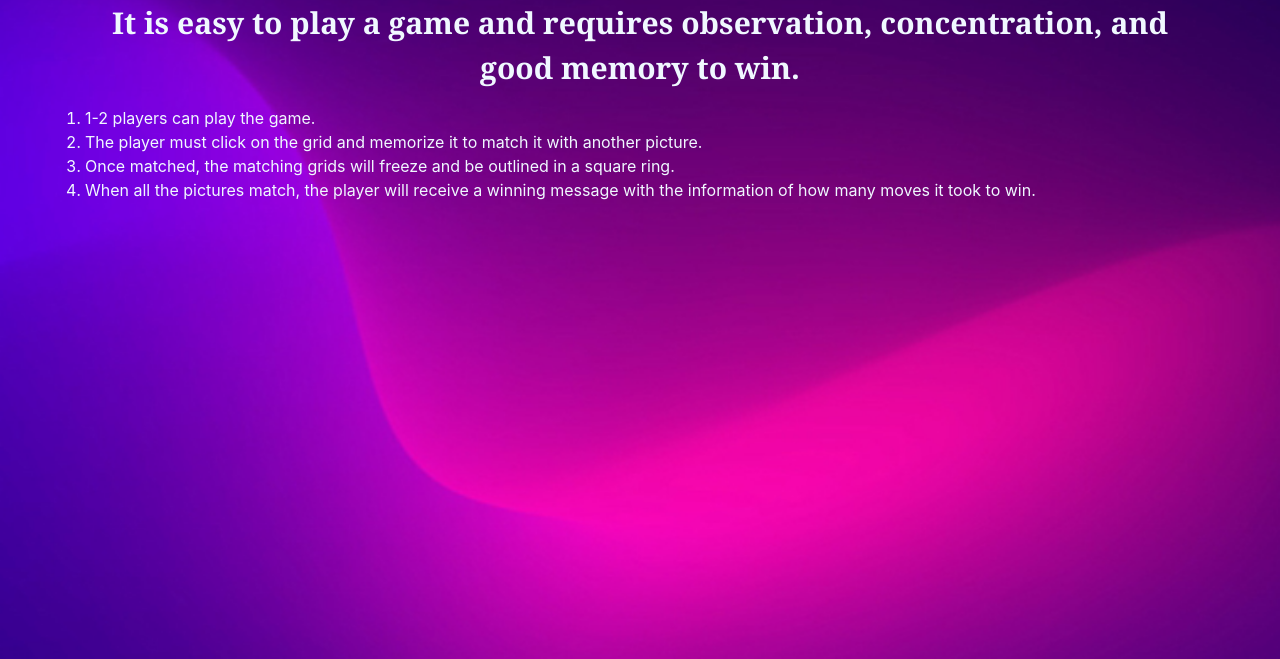
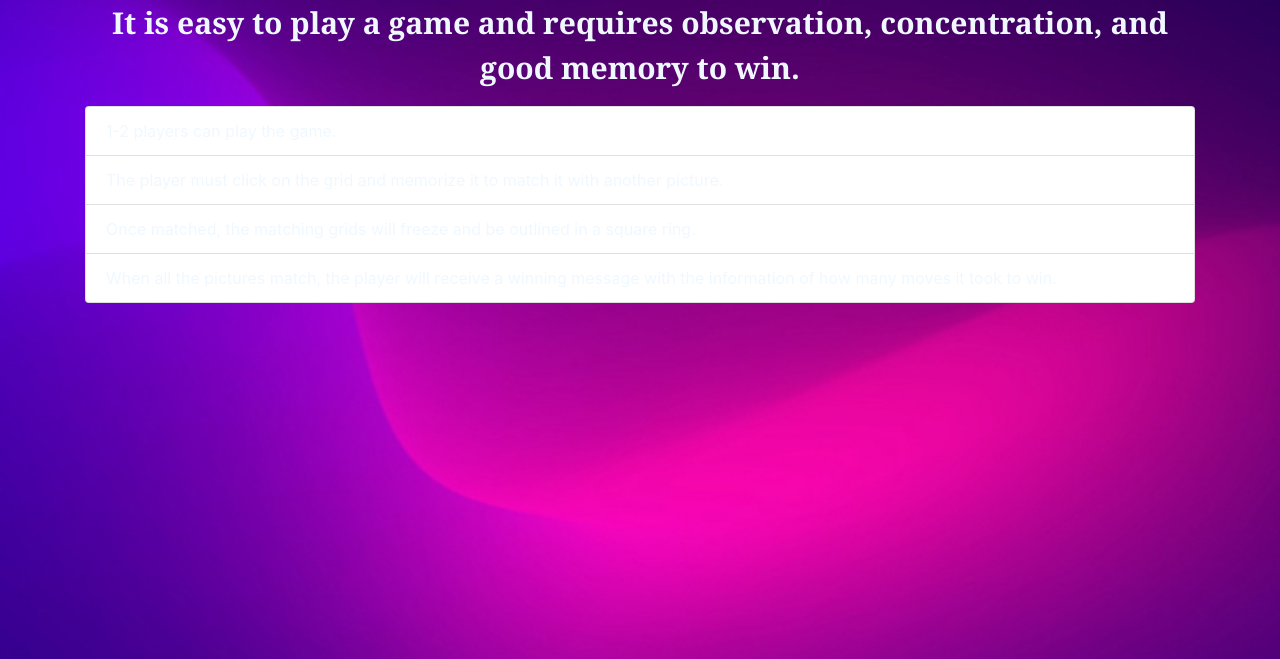
Before and after one commit to ManishaDubey1985/MemoryGameProject2, a plain HTML site: page gameHow.html in a window 1280 px wide. Shown: the part 141-800 px from the top of the page. Drawn offline with nearby package versions, Linux system fonts and the light colour scheme.

Commit message:
Validation completed for the HTML pages and fixed some bugs

```diff
--- a/gameHow.html
+++ b/gameHow.html
@@ -58,10 +58,10 @@
         <p>It is easy to play a game and requires observation, concentration, and good memory to win.</p>
         <!-- bootstrap classes reference: https://www.w3schools.com/bootstrap/bootstrap_list_groups.asp -->
         <ol class="list-group" style="color: aliceblue;">
-            <li clas="list-group-item">1-2 players can play the game.</li>
-            <li clas="list-group-item">The player must click on the grid and memorize it to match it with another picture.</li>
-            <li clas="list-group-item">Once matched, the matching grids will freeze and be outlined in a square ring.</li>
-            <li clas="list-group-item">When all the pictures match, the player will receive a winning message with the information of how many moves it took to win.</li>
+            <li class="list-group-item">1-2 players can play the game.</li>
+            <li class="list-group-item">The player must click on the grid and memorize it to match it with another picture.</li>
+            <li class="list-group-item">Once matched, the matching grids will freeze and be outlined in a square ring.</li>
+            <li class="list-group-item">When all the pictures match, the player will receive a winning message with the information of how many moves it took to win.</li>
         </ol>
       </div>
 </body>
```
Also changed, not shown: quiz.html (+1 -1 lines), quizHow.html (+4 -4 lines), 1 other file.
